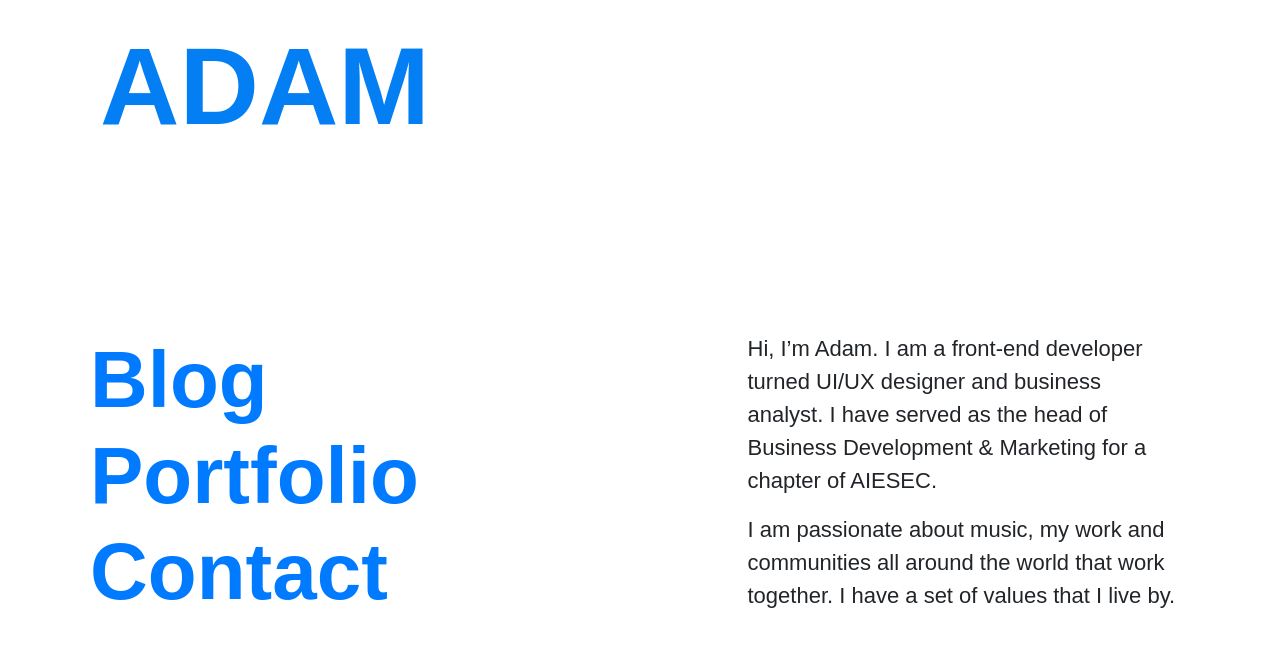
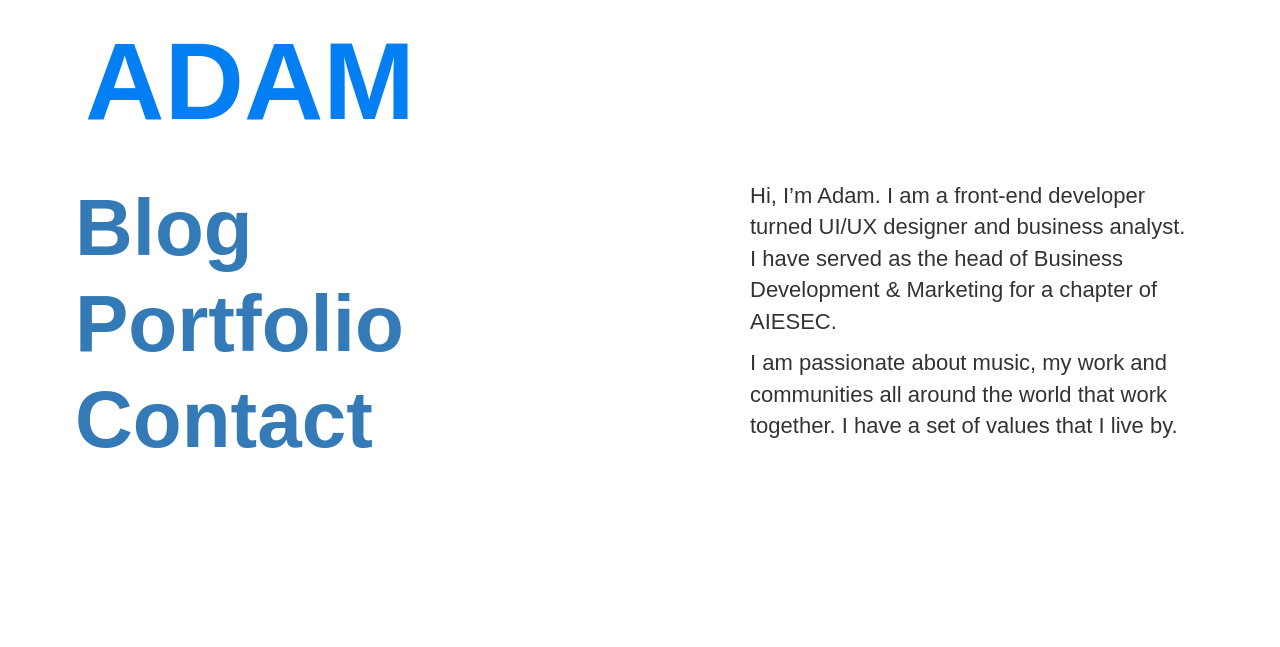
Before and after one commit to adamfredie/adamfredie.github.io, a Jekyll site: the page index.html, which Jekyll copies as it is, in a window 1280 px wide. Shown: the top 647 px of the page. Built offline with Jekyll 4.4.1, drawn with Linux system fonts in a browser that asks for light colours.

Commit message:
responsive font

```diff
--- a/index.html
+++ b/index.html
@@ -2,7 +2,9 @@
 <html lang="en">
 <head>
 	<meta charset="UTF-8">
-	<link href="https://stackpath.bootstrapcdn.com/bootstrap/4.1.3/css/bootstrap.min.css" rel="stylesheet" integrity="sha384-MCw98/SFnGE8fJT3GXwEOngsV7Zt27NXFoaoApmYm81iuXoPkFOJwJ8ERdknLPMO" crossorigin="anonymous">
+	<!-- Latest compiled and minified CSS -->
+<link rel="stylesheet" href="https://maxcdn.bootstrapcdn.com/bootstrap/3.3.7/css/bootstrap.min.css" integrity="sha384-BVYiiSIFeK1dGmJRAkycuHAHRg32OmUcww7on3RYdg4Va+PmSTsz/K68vbdEjh4u" crossorigin="anonymous">
+
 	<meta name="author" content="Adam Fredie" />
     <meta name="description" content="adam portfolio blog contact design communities aiesec" />
     <meta name="keywords"  content="adam portfolio blog design ui/ux aiesec communities" />
```
